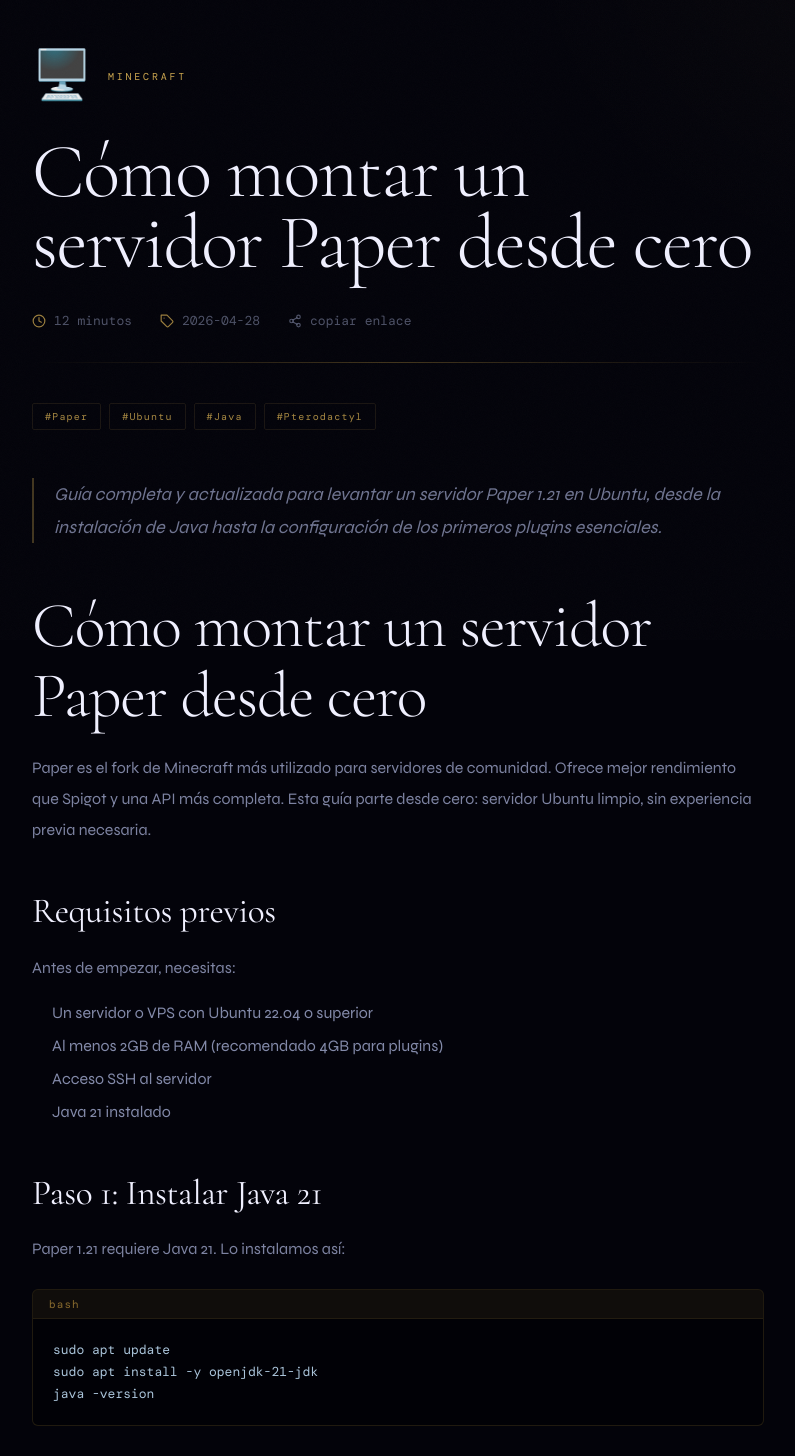
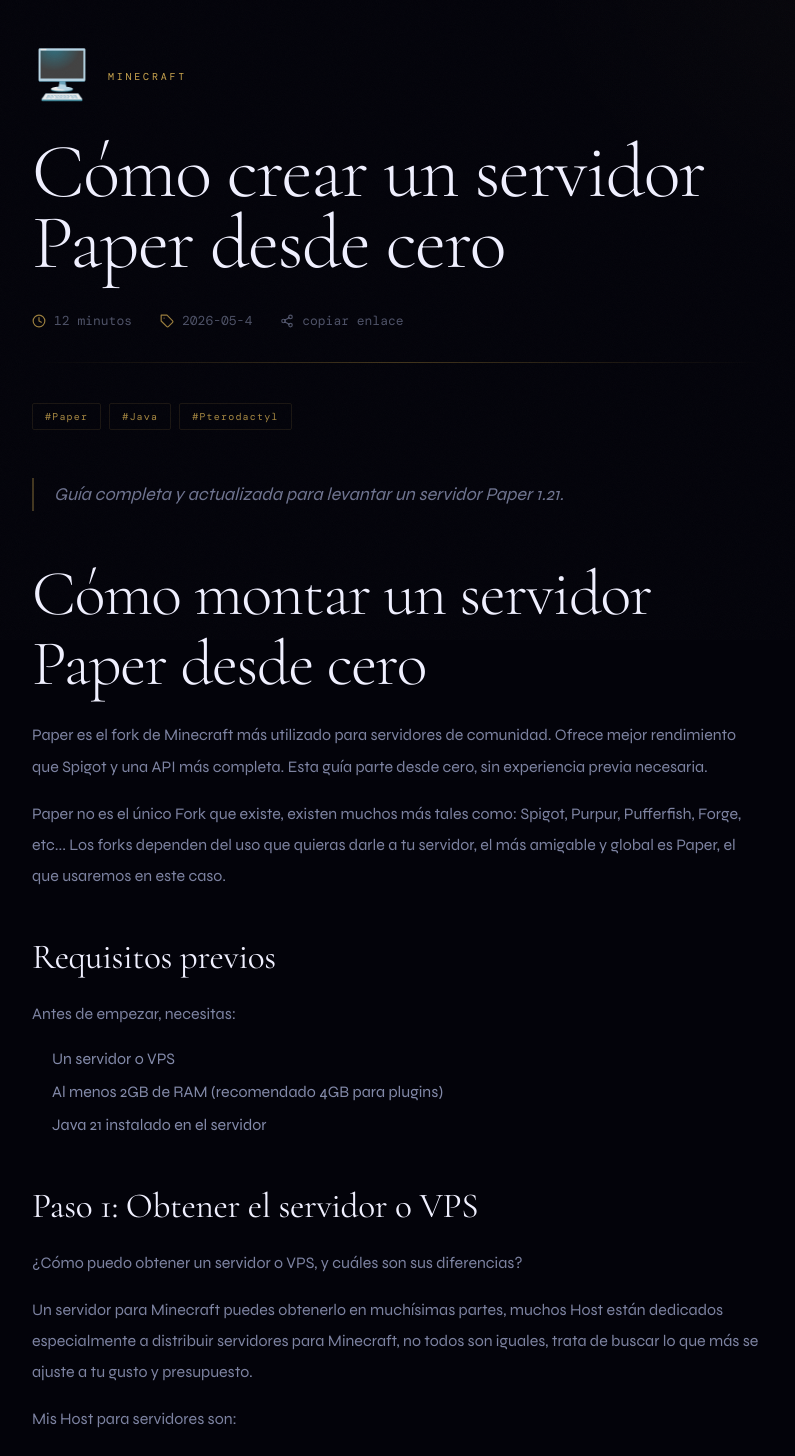
Before and after one commit to DinoChips/starguides, a React (Vite) app: page /articulo/1 in a window 1280 px wide. Shown: the part 160-1616 px from the top of the page, without its empty margins (242-1037 px from the left). Built offline with nearby package versions, Linux system fonts and the light colour scheme; a web font is replaced by a local one.

Commit message:
Cambios en guías

```diff
--- a/src/data/articles.js
+++ b/src/data/articles.js
@@ -27,36 +27,36 @@
   // ── ARTÍCULO COMPLETO DE EJEMPLO ──────────────────────────
   {
     id: 1,
-    title: "Cómo montar un servidor Paper desde cero",
+    title: "Cómo crear un servidor Paper desde cero",
     category: "minecraft",
-    excerpt: "Guía completa y actualizada para levantar un servidor Paper 1.21 en Ubuntu, desde la instalación de Java hasta la configuración de los primeros plugins esenciales.",
-    date: "2026-04-28",
+    excerpt: "Guía completa y actualizada para levantar un servidor Paper 1.21.",
+    date: "2026-05-4",
     readTime: "12 minutos",
-    tags: ["Paper", "Ubuntu", "Java", "Pterodactyl"],
+    tags: ["Paper", "Java", "Pterodactyl"],
     image: "🖥️",
     content: `
 # Cómo montar un servidor Paper desde cero
 
-Paper es el fork de Minecraft más utilizado para servidores de comunidad. Ofrece mejor rendimiento que Spigot y una API más completa. Esta guía parte desde cero: servidor Ubuntu limpio, sin experiencia previa necesaria.
+Paper es el fork de Minecraft más utilizado para servidores de comunidad. Ofrece mejor rendimiento que Spigot y una API más completa. Esta guía parte desde cero, sin experiencia previa necesaria.
+Paper no es el único Fork que existe, existen muchos más tales como: Spigot, Purpur, Pufferfish, Forge, etc... Los forks dependen del uso que quieras darle a tu servidor, el más amigable y global es Paper, el que usaremos en este caso.
 
 ## Requisitos previos
 
 Antes de empezar, necesitas:
 
-- Un servidor o VPS con Ubuntu 22.04 o superior
+- Un servidor o VPS
 - Al menos 2GB de RAM (recomendado 4GB para plugins)
-- Acceso SSH al servidor
-- Java 21 instalado
+- Java 21 instalado en el servidor
 
-## Paso 1: Instalar Java 21
+## Paso 1: Obtener el servidor o VPS
 
-Paper 1.21 requiere Java 21. Lo instalamos así:
+¿Cómo puedo obtener un servidor o VPS, y cuáles son sus diferencias?
 
-\`\`\`bash
-sudo apt update
-sudo apt install -y openjdk-21-jdk
-java -version
-\`\`\`
+Un servidor para Minecraft puedes obtenerlo en muchísimas partes, muchos Host están dedicados especialmente a distribuir servidores para Minecraft, no todos son iguales, trata de buscar lo que más se ajuste a tu gusto y presupuesto.
+
+Mis Host para servidores son:
+
+- <a href="https://bloom.host/">Bloom Host</a>
 
 Deberías ver algo como: \`openjdk 21.0.x\`. Si aparece esa línea, estás listo.
 
```
